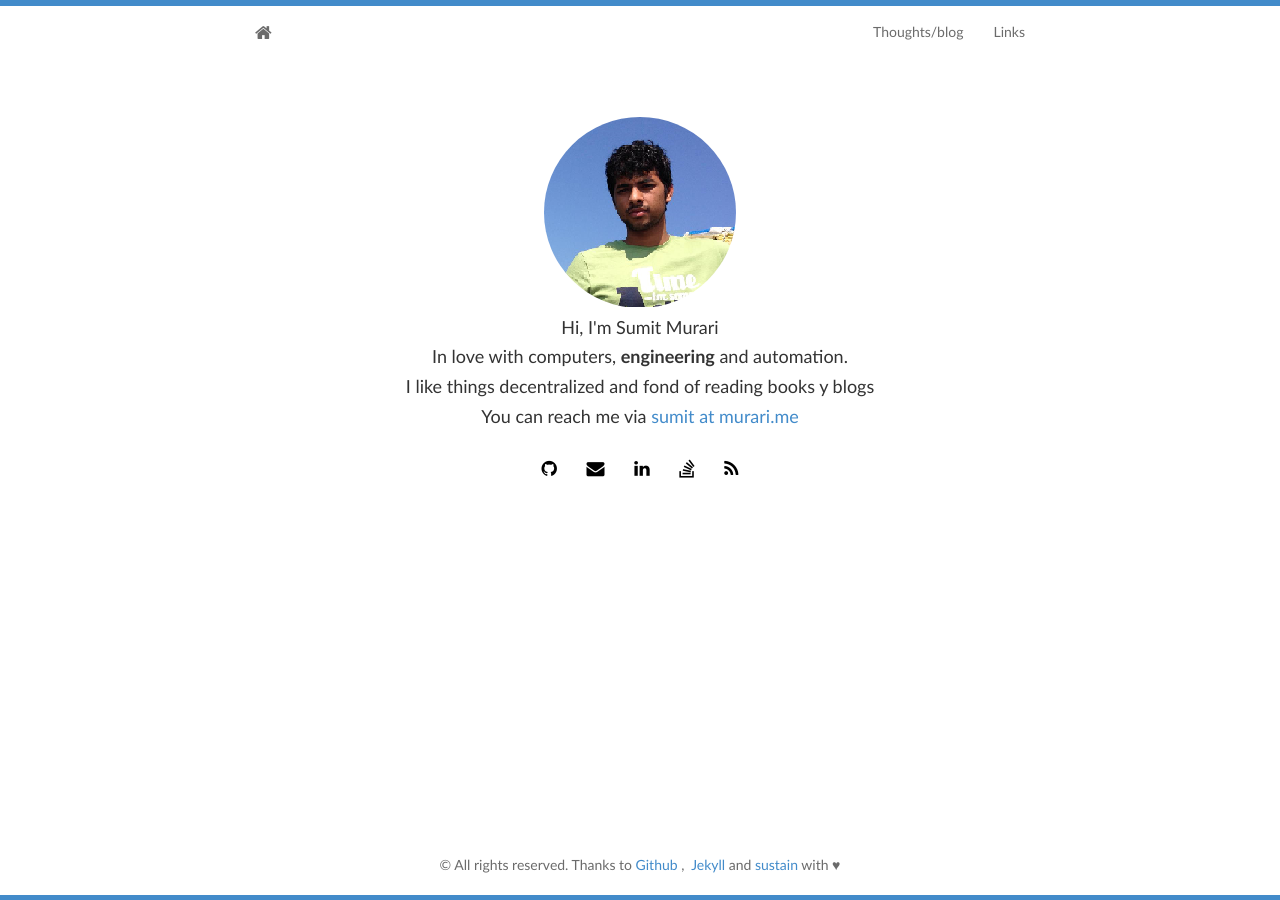
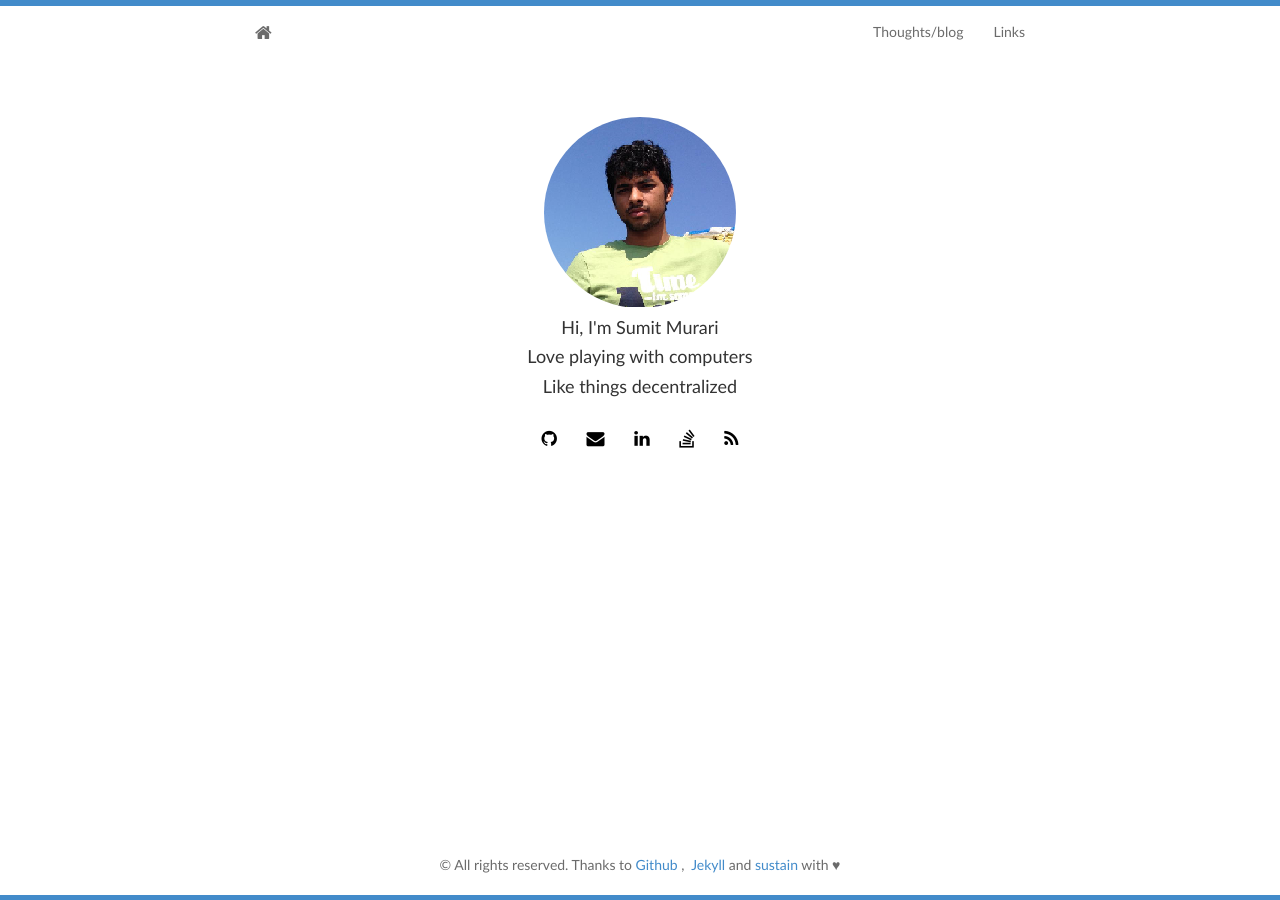
Before and after one commit to murarisumit/murarisumit.github.io, a Jekyll site: the page built from index.html, in a window 1280 px wide. Built offline with Jekyll 4.4.1, drawn with Linux system fonts in a browser that asks for light colours; nearby versions of some CDN libraries; the list of posts is cut into pages by our own code.

Commit message:
Made front page description change

```diff
--- a/_config.yml
+++ b/_config.yml
@@ -34,7 +34,7 @@ github: murarisumit
 linkedin: murarisumit
 stackoverflow: 2735833
 # stackoverflow_story: murarisumit
-google_analytics: UA-64117471-1
+# google_analytics: UA-64117471-1
 feeds: true
 plugins:
 - jekyll-paginate
--- a/_scss/main.scss
+++ b/_scss/main.scss
@@ -139,7 +139,7 @@ h3 {
   font-size: 15px;
 }
 .panel-default h4 a, h5 a {
-  color: #7A822;
+  color: $theme-color;
 }
 .panel-default h4 a:hover, h5 a:hover {
   color: $theme-color;
--- a/index.html
+++ b/index.html
@@ -9,9 +9,8 @@ layout: home
 	  </div>
     <h4>Hi, I'm {{ site.author }}</h4>
 				<center>
-          <h4> In love with computers, <b>engineering</b> and automation.</h4>
-          <h4>I like things decentralized and fond of reading books y blogs</h4>
-      <h4> You can reach me via <a href="mailto:{{ site.email }}?Subject=Hello%20Sumit"> sumit at murari.me </a></h4>
+          <h4>Love playing with computers</h4>
+          <h4>Like things decentralized</h4>
 			</center>
 	  {% include social.html %}
 	</div>
```
Also changed, not shown: 1 other file.
